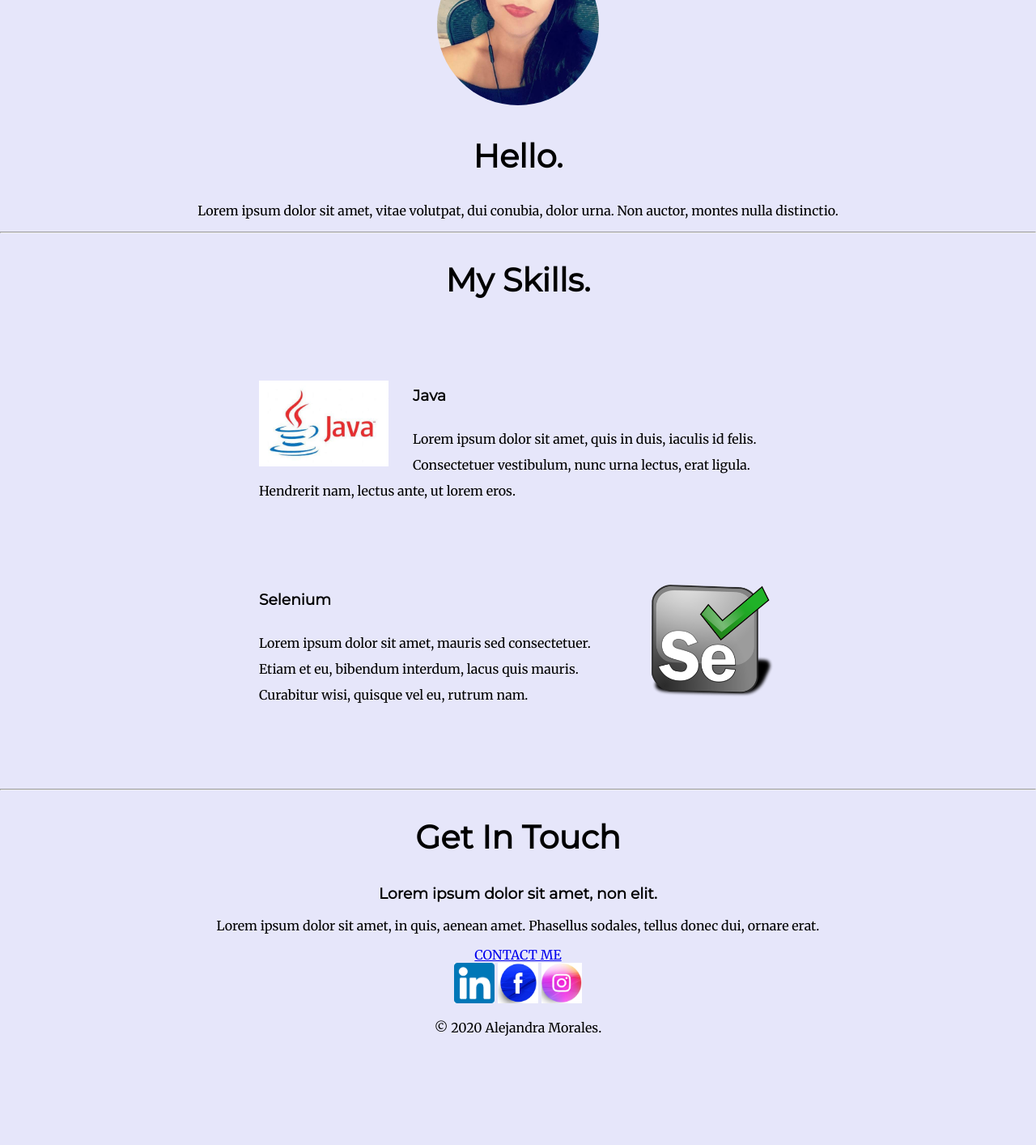
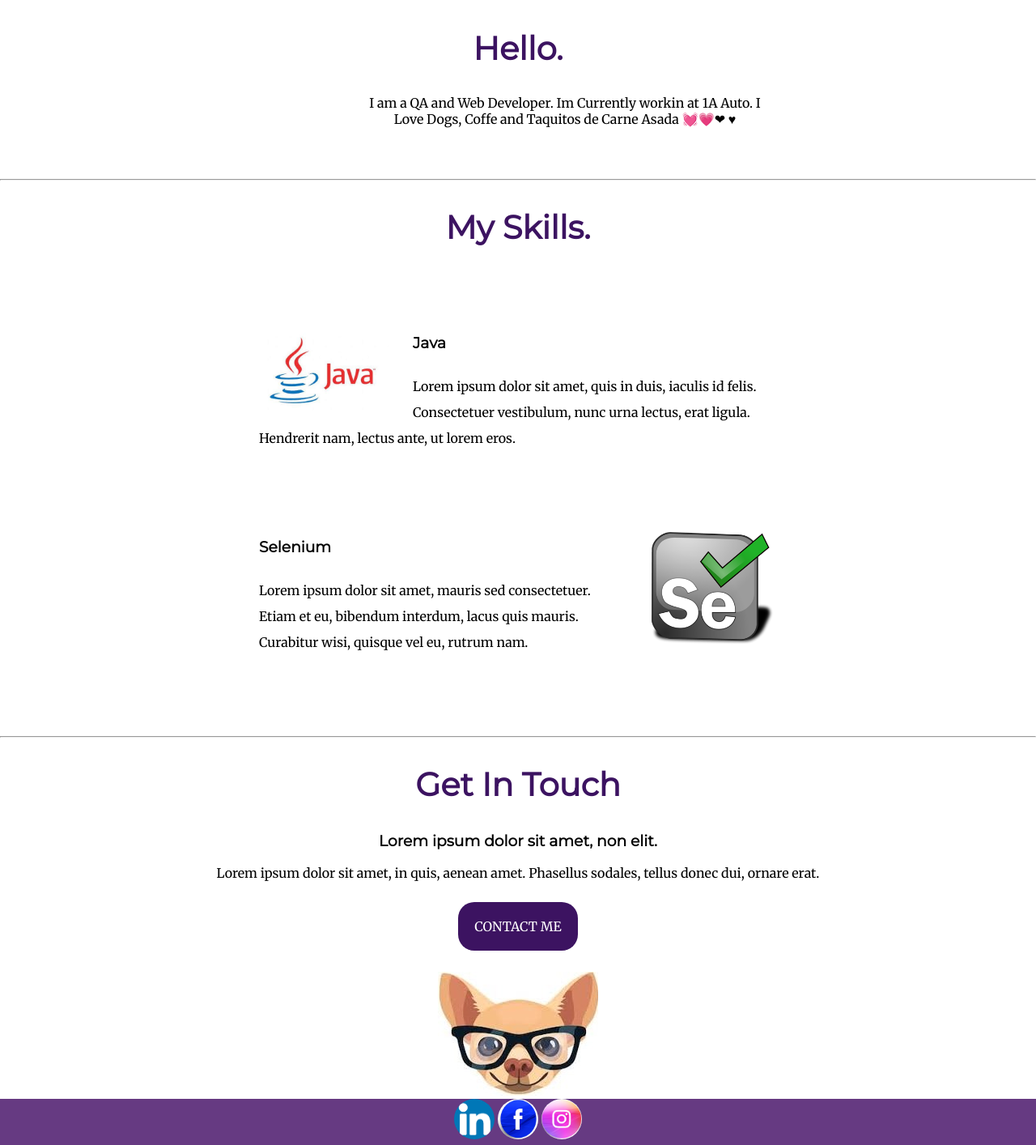
Before and after one commit to AlejandraME/AMEProfile, a plain HTML site: page index.html in a window 1280 px wide. Shown: the part 828-2242 px from the top of the page at 81% size. Before the commit the page ends 2107 px from the top, so only its background shows below. Drawn offline with Linux system fonts and the light colour scheme.

Commit message:
change profile

```diff
--- a/index.html
+++ b/index.html
@@ -14,14 +14,14 @@
     <h1>Alejandra Morales</h1>
     <H2>A Programmer</H2>
     <img class="bottom-cloud" src="images/cloud.png">
-    <img src="images/mountain.png">
+
 </div>
 
 <div class="middle-container">
     <div class="profile">
         <img src="images/morales.jpg" alt="">
         <h2>Hello.</h2>
-        <p>Lorem ipsum dolor sit amet, vitae volutpat, dui conubia, dolor urna. Non auctor, montes nulla distinctio.</p>
+        <p>I am a QA and Web Developer. Im Currently workin at 1A Auto. I Love Dogs, Coffe and Taquitos de Carne Asada 💓💗❤ ♥ </p>
     </div>
     <hr>
     <div class="skills">
@@ -46,6 +46,7 @@
         <p>Lorem ipsum dolor sit amet, in quis, aenean amet. Phasellus sodales, tellus donec dui, ornare erat.</p>
         <a class="btn" href="mailto:amorales@1aauto.com">CONTACT ME</a>
     </div>
+    <img src="images/chihuahua.jfif">
 </div>
 
 
--- a/profileStyle.css
+++ b/profileStyle.css
@@ -2,7 +2,7 @@ body {
     margin: 0;
     text-align: center;
     font-family: 'Merriweather', serif;
-    background-color: lavender;
+
 }
 
 h1 {
@@ -10,10 +10,12 @@ h1 {
     font-family: 'Sacramento', cursive;
     font-size: 5.625rem;
     margin: 50px auto 0 auto;
+    color: #3c1361;
 }
 
 h2 {
     font-size: 2.5rem;
+    color: #3c1361;
 }
 
 h2, h3 {
@@ -21,14 +23,12 @@ h2, h3 {
 }
 
 .top-container {
-
+    background-color: lavender;
     position: relative;
     padding-top: 100px;
+    padding-bottom: 100px;
 }
 
-.top-container img {
-
-}
 
 .skill-row {
     width: 50%;
@@ -42,7 +42,8 @@ h2, h3 {
     float: left;
     margin-right: 30px;
 }
-.skill-row .selenium{
+
+.skill-row .selenium {
     width: 25%;
     float: right;
     margin-left: 30px;
@@ -63,6 +64,12 @@ h2, h3 {
 .social-icons {
     width: 50px;
     height: 50px;
+    border-radius: 100px;
+}
+
+.bottom-container {
+    background-color: #663a82;
+    color: white;
 }
 
 .bottom-container p {
@@ -72,4 +79,19 @@ h2, h3 {
 .profile img {
     height: 200px;
     border-radius: 100px;
+    margin-top: 10%;
 }
+.profile p{
+    width: 500px;
+    margin: auto 35% 5%;
+}
+.btn{
+    padding:20px;
+    border-radius: 20px;
+    background-color: #3c1361;
+    color: white;
+    text-decoration: none;
+    margin: 2% auto;
+    display: block;
+    width: fit-content;
+}
```
Also changed, not shown: images/chihuahua.jfif (added).
